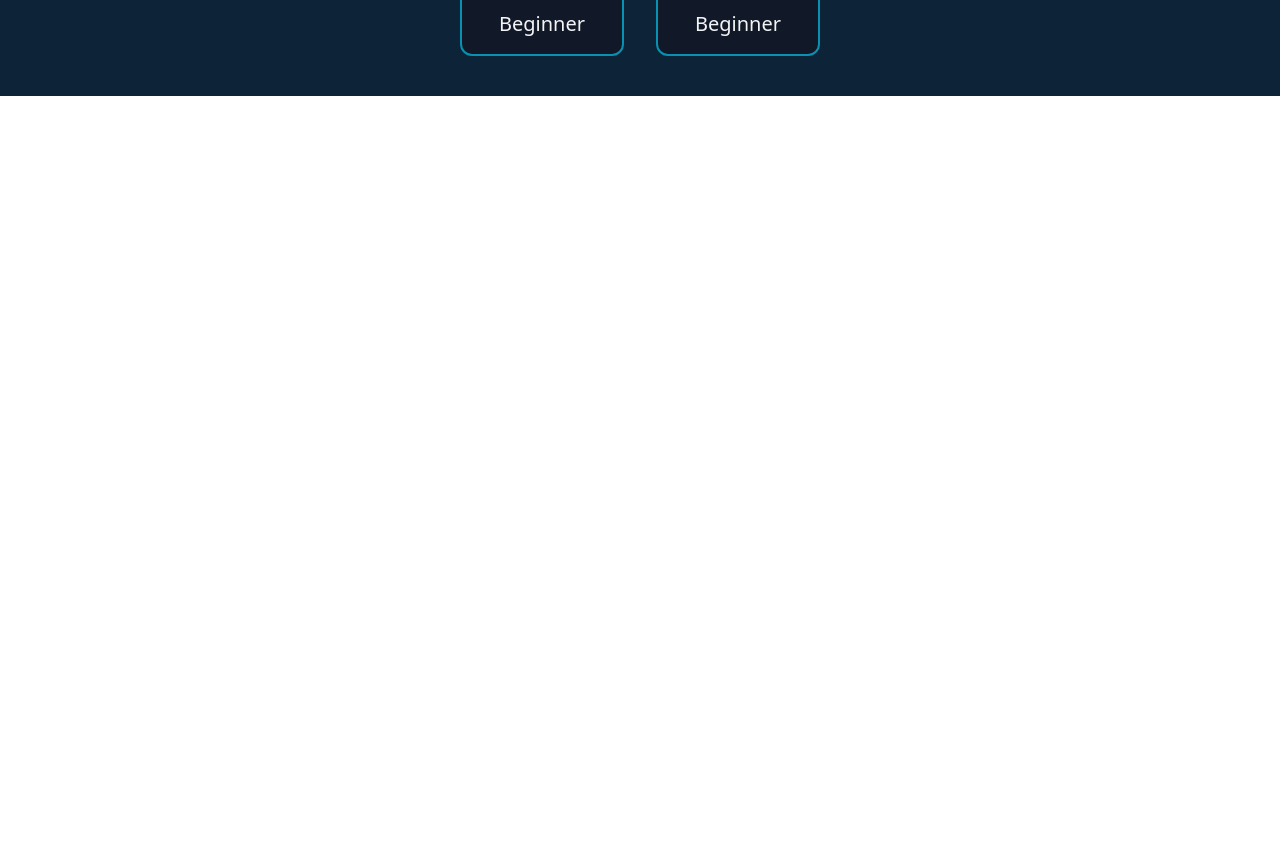
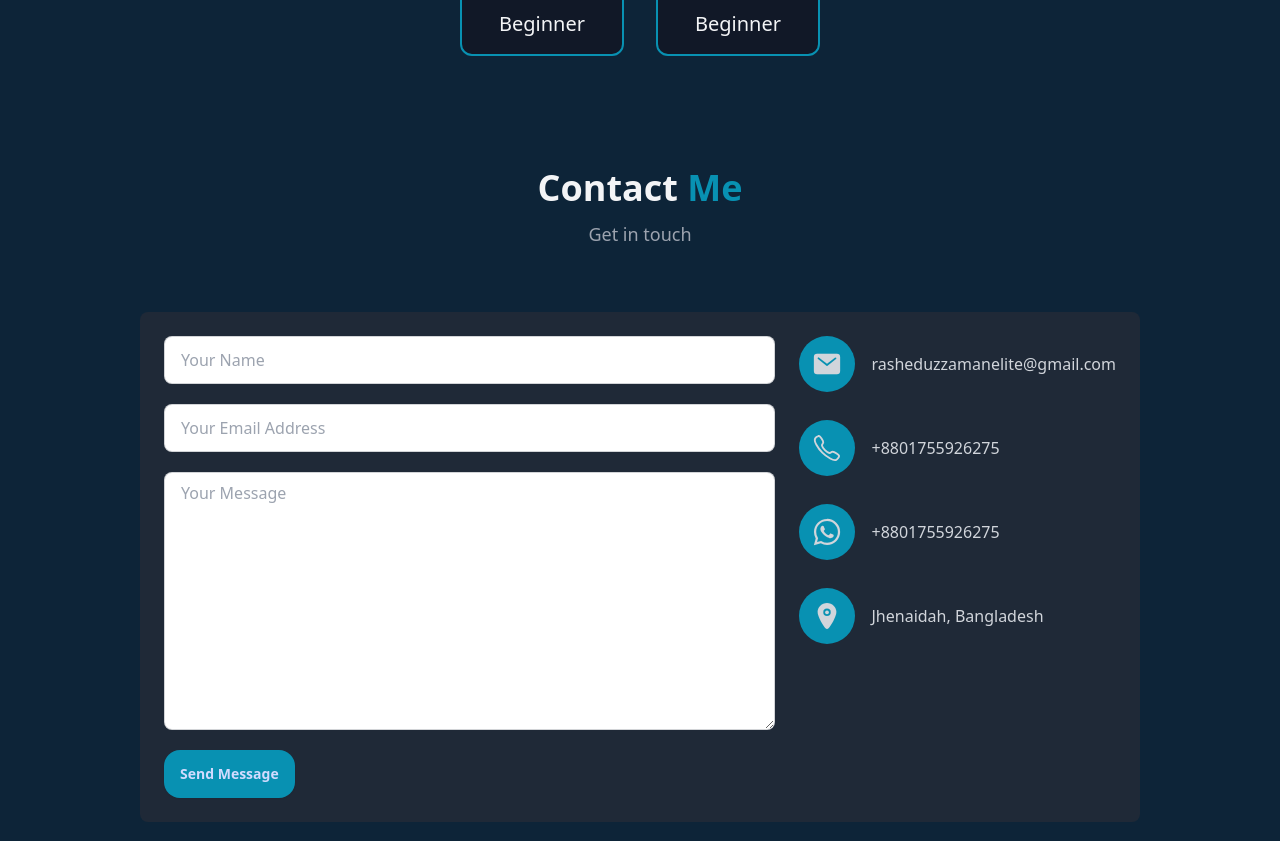
Before and after one commit to elite1122/Portfolio, a React (Vite) app: page / in a window 1280 px wide. Shown: the part 1956-2797 px from the top of the page. Before the commit the page ends 2052 px from the top, so only its background shows below. Built offline with nearby package versions, Linux system fonts and the light colour scheme.

Commit message:
ContactForm and .env used done

```diff
--- a/package.json
+++ b/package.json
@@ -10,6 +10,8 @@
     "preview": "vite preview"
   },
   "dependencies": {
+    "@emailjs/browser": "^4.4.1",
+    "dotenv": "^16.4.7",
     "framer-motion": "^11.15.0",
     "ionicons": "^7.4.0",
     "localforage": "^1.10.0",
@@ -18,6 +20,7 @@
     "react-dom": "^18.3.1",
     "react-router-dom": "^7.1.1",
     "react-scroll": "^1.9.0",
+    "react-toastify": "^11.0.2",
     "sort-by": "^1.2.0",
     "typewriter-effect": "^2.21.0"
   },
--- /dev/null
+++ b/src/Component/ContactForm/ContactForm.jsx
@@ -0,0 +1,119 @@
+import React, { useRef } from "react";
+import emailjs from "@emailjs/browser";
+import { toast, ToastContainer } from "react-toastify";
+import "react-toastify/dist/ReactToastify.css";
+
+const ContactForm = () => {
+    const form = useRef();
+    const contact_info = [
+        { logo: "mail", text: "rasheduzzamanelite@gmail.com", link: "mailto:rasheduzzamanelite@gmail.com" },
+        { logo: "call-outline", text: "+8801755926275" },
+        {
+            logo: "logo-whatsapp",
+            text: "+8801755926275",
+            link: "https://wa.me/8801755926275",
+        },
+        { logo: "location", text: "Jhenaidah, Bangladesh" },
+    ];
+
+    const sendEmail = (e) => {
+        e.preventDefault();
+
+        emailjs
+            .sendForm(
+                import.meta.env.VITE_SERVICE_ID,
+                import.meta.env.VITE_TEMPLATE_ID,
+                form.current,
+                import.meta.env.VITE_PUBLIC_ID
+            )
+            .then(
+                () => {
+                    toast.success("Message sent successfully!");
+                    form.current.reset();
+                },
+                (error) => {
+                    console.error("FAILED...", error.text);
+                    toast.error("Failed to send message. Please try again.");
+                }
+            );
+
+    };
+
+    return (
+        <section id="contact" className="py-10 px-3">
+            <div className="text-center mt-8">
+                <h3 className="text-4xl font-semibold text-gray-100">
+                    Contact <span className="text-cyan-600">Me</span>
+                </h3>
+                <p className="text-gray-400 mt-3 text-lg">Get in touch</p>
+
+                <div
+                    className="mt-16 flex md:flex-row flex-col
+          gap-6 max-w-5xl bg-gray-800 md:p-6 p-2 rounded-lg mx-auto"
+                >
+                    {/* Form */}
+                    <form ref={form} onSubmit={sendEmail} className="flex flex-col flex-1 gap-5">
+                        <input
+                            type="text"
+                            name="name"
+                            placeholder="Your Name"
+                            required
+                            className="input input-bordered text-base"
+                        />
+                        <input
+                            type="email"
+                            name="email"
+                            placeholder="Your Email Address"
+                            required
+                            className="input input-bordered text-base"
+                        />
+                        <textarea
+                            name="message"
+                            placeholder="Your Message"
+                            rows={10}
+                            required
+                            className="textarea textarea-bordered text-base"
+                        />
+                        <button
+                            type="submit"
+                            className="btn btn-primary bg-[#0891B2] rounded-2xl border-none w-max"
+                        >
+                            Send Message
+                        </button>
+                    </form>
+
+                    {/* Contact Info */}
+                    <div className="flex flex-col gap-7 text-gray-300">
+                        {contact_info.map((contact, i) => (
+                            <div
+                                key={i}
+                                className="flex flex-row text-left gap-4 flex-wrap items-center"
+                            >
+                                <div className="min-w-[3.5rem] text-3xl min-h-[3.5rem] flex items-center justify-center bg-cyan-600 rounded-full">
+                                    <ion-icon name={contact.logo}></ion-icon>
+                                </div>
+                                {contact.link ? (
+                                    <a
+                                        href={contact.link}
+                                        target="_blank"
+                                        rel="noopener noreferrer"
+                                        className="md:text-base text-sm break-words  hover:underline"
+                                    >
+                                        {contact.text}
+                                    </a>
+                                ) : (
+                                    <p className="md:text-base text-sm break-words">{contact.text}</p>
+                                )}
+                            </div>
+                        ))}
+                    </div>
+                </div>
+            </div>
+
+            {/* Toast Container */}
+            <ToastContainer />
+        </section>
+    );
+};
+
+export default ContactForm;
--- a/src/Component/Home/Home.jsx
+++ b/src/Component/Home/Home.jsx
@@ -3,15 +3,19 @@ import Navbar from '../Navbar/Navbar';
 import Skills from '../Skills/Skills';
 import Banner from '../Banner/Banner';
 import AboutMe from '../AboutMe/AboutMe';
+import ContactForm from '../ContactForm/ContactForm';
+import { ToastContainer } from 'react-toastify';
 
 const Home = () => {
     return (
         <div className='bg-[#0D2438]'>
             <div className='min-h-screen w-4/5 max-w-[1440px] mx-auto'>
+                <ToastContainer position="top-right" autoClose={3000} />
                 <Navbar></Navbar>
                 <Banner></Banner>
                 <AboutMe></AboutMe>
                 <Skills></Skills>
+                <ContactForm></ContactForm>
             </div>
         </div>
     );
```
Also changed, not shown: 2 other files (tests, documents, lock files or other folders).
